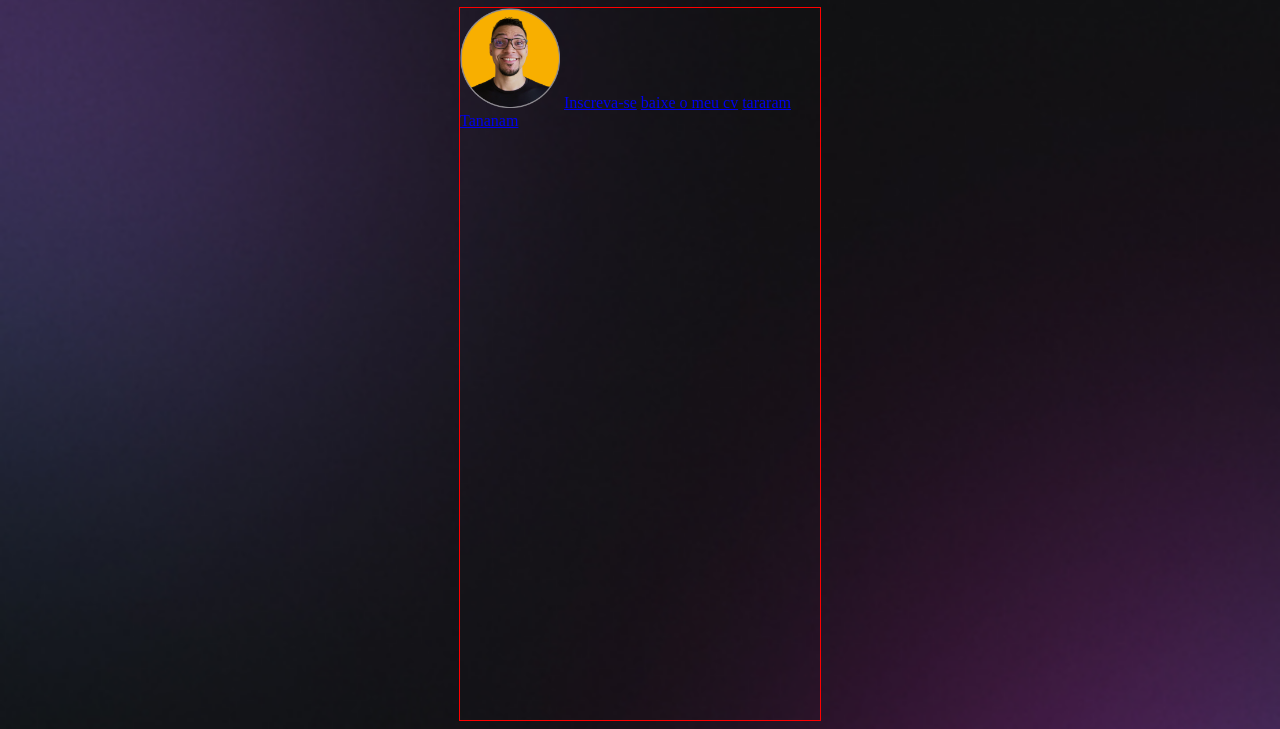
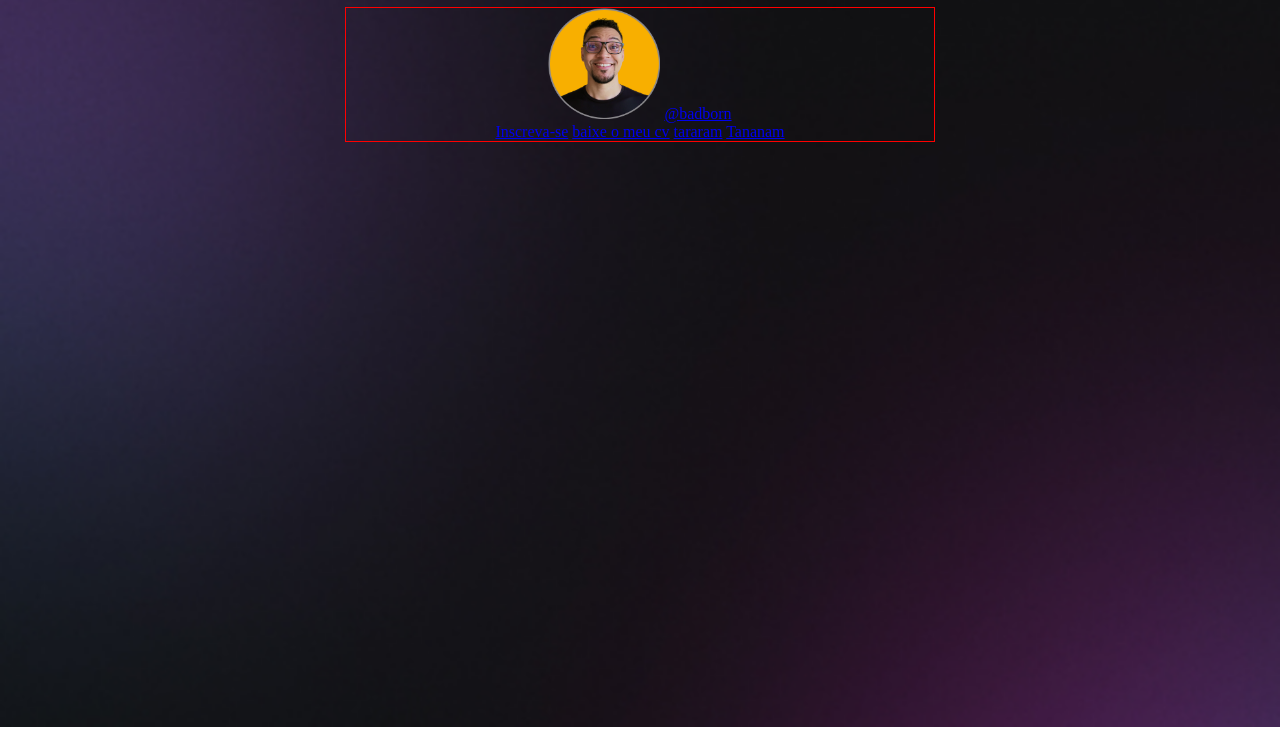
Before and after one commit to badb0rn/rocketseats, a plain HTML site: page index.html in a window 1280 px wide. Shown: the part 73-802 px from the top of the page. Drawn offline with Linux system fonts and the light colour scheme.

Commit message:
retornando ao nível da aula

```diff
--- a/index.html
+++ b/index.html
@@ -9,11 +9,16 @@
 <body>
     <h1>Projeto</h1>
     <div class="container">
-        <img src="assets/avatar.png" alt="profile picture">
-        <a href="www.google.com" target="_blank">Inscreva-se</a>
-        <a href="www.google.com" target="_blank">baixe o meu cv</a>
-        <a href="www.google.com" target="_blank">tararam</a>
-        <a href="www.google.com" target="_blank">Tananam</a>
+        <div class="top">
+            <img src="assets/avatar.png" alt="profile picture">
+            <a href="https://www.instagram.com/badb0rn" target="_blank">@badborn</a>
+        </div>
+        <div class="bottom">
+            <a href="www.google.com" target="_blank">Inscreva-se</a>
+            <a href="www.google.com" target="_blank">baixe o meu cv</a>
+            <a href="www.google.com" target="_blank">tararam</a>
+            <a href="www.google.com" target="_blank">Tananam</a>
+        </div>
     </div>
 </body>
 </html>
--- a/style.css
+++ b/style.css
@@ -6,19 +6,22 @@
 }
 */
 body{
+    width: 100%;
+    margin: 0px;
     background: url(./assets/bg-mobile.jpg) no-repeat top center/cover;
 }
 
 .container{
-    width: 360px;
-    height: 712px;
+    text-align: center;
+    width: 588px;
     border: 1px solid red;
-    margin-left: auto;
-    margin-right: auto;
-
+    margin: auto;
 }
 
-.container img{
-    width: 100px;
-    height: 100px;
+.top{
+    text-align: center;
 }
+
+.top img{
+    width: 112px;
+}
```
